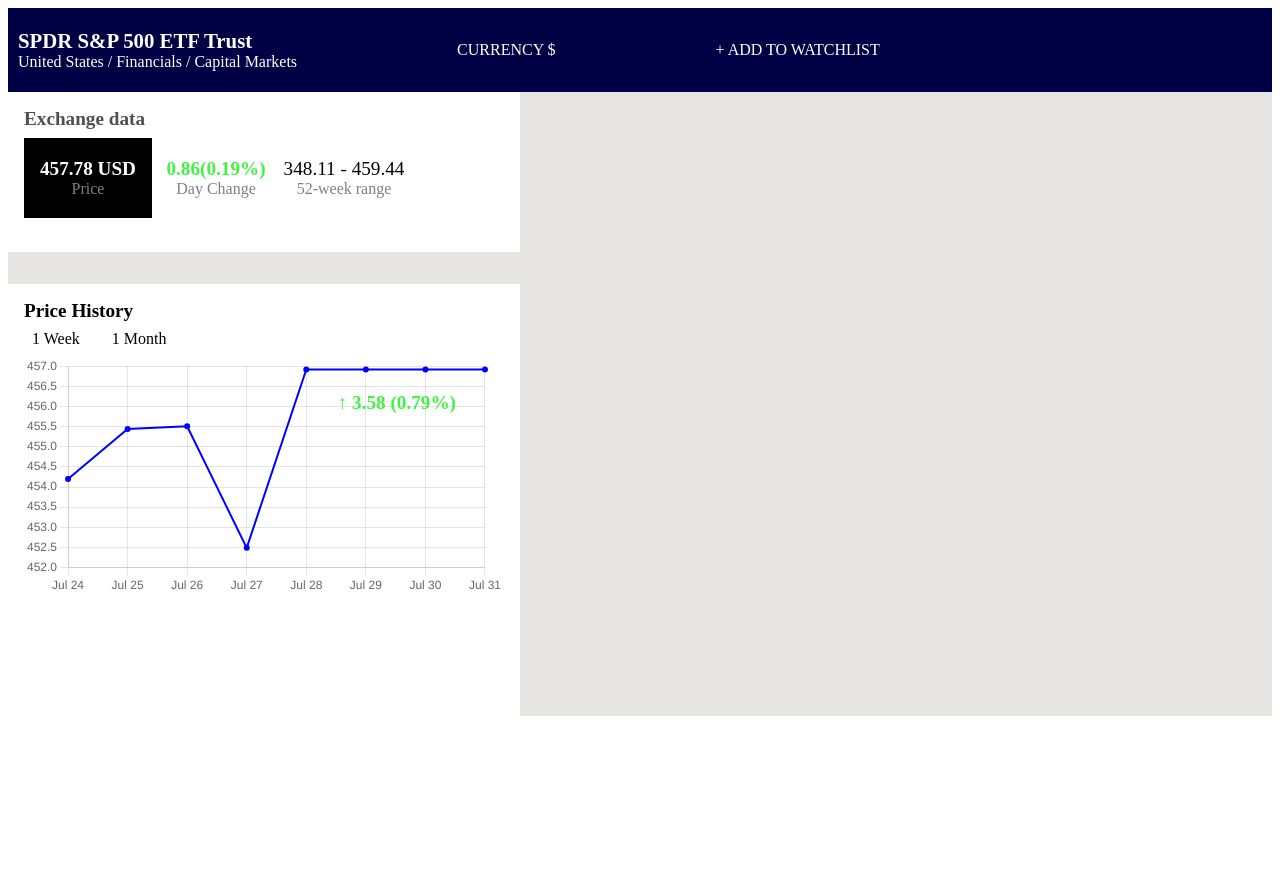
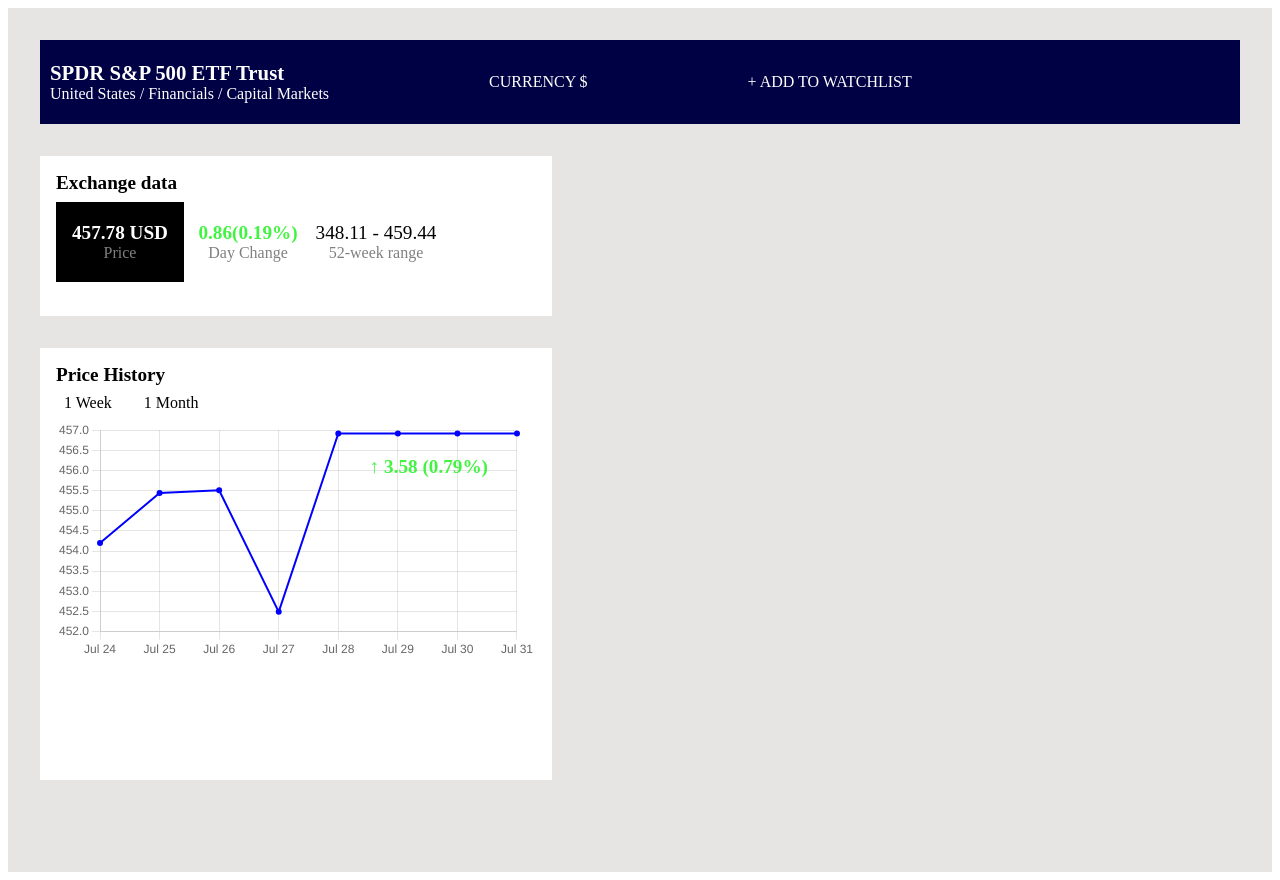
Before and after one commit to onifernando1/charts, a React (Create React App) app in the folder charts/: page / in a window 1280 px wide. Before the commit the page ends 800 px from the top, so only its background shows below. Built offline with nearby package versions, Linux system fonts and the light colour scheme.

Commit message:
style containers

```diff
--- a/charts/src/assets/styles/exchangedata.css
+++ b/charts/src/assets/styles/exchangedata.css
@@ -3,6 +3,8 @@
   height: 8rem;
   width: 30rem;
   padding: 1rem;
+  margin-top: 2rem;
+  /* marker margin reemove css grid */
 }
 
 .exchange-data-container {
@@ -49,6 +51,6 @@
 .exchange-data-title {
   font-size: 1.2rem;
   font-weight: 600;
-  color: rgb(79, 79, 79);
+  /* color: rgb(79, 79, 79); */
   margin-bottom: 0.5rem;
 }
--- a/charts/src/assets/styles/overview.css
+++ b/charts/src/assets/styles/overview.css
@@ -1,5 +1,8 @@
 .overview-container {
   background-color: rgb(231, 228, 228);
+  height: 100vh;
+  padding: 2rem;
+  /* marker padding */
 }
 
 .overview-title {
```
